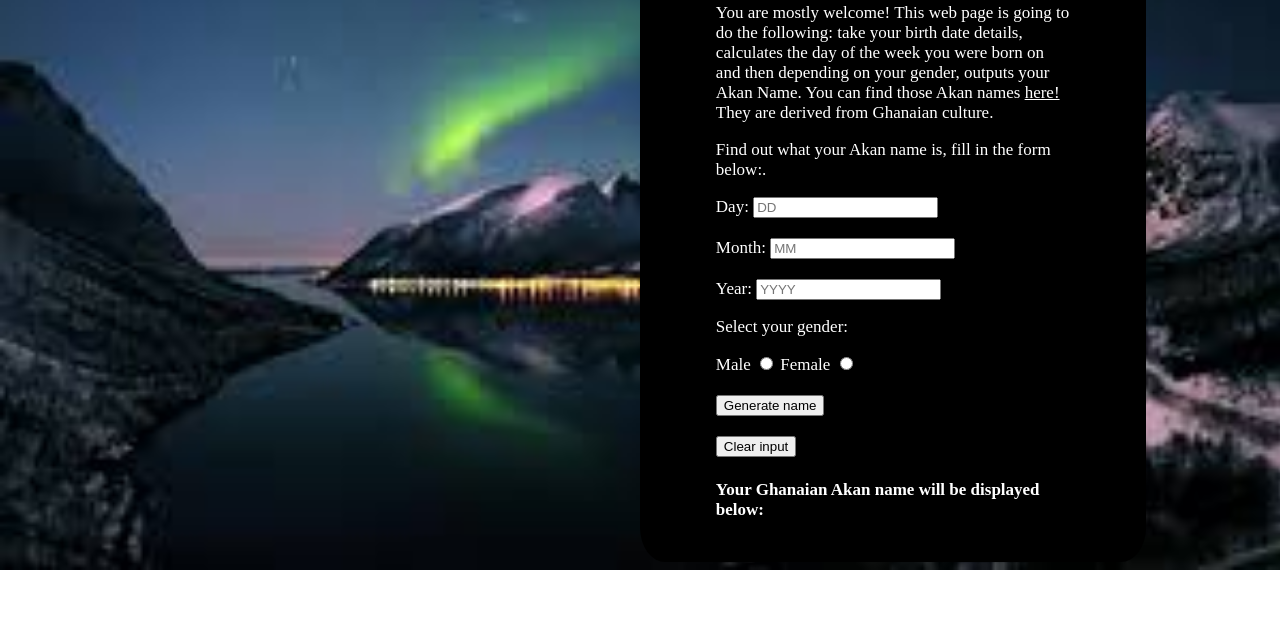
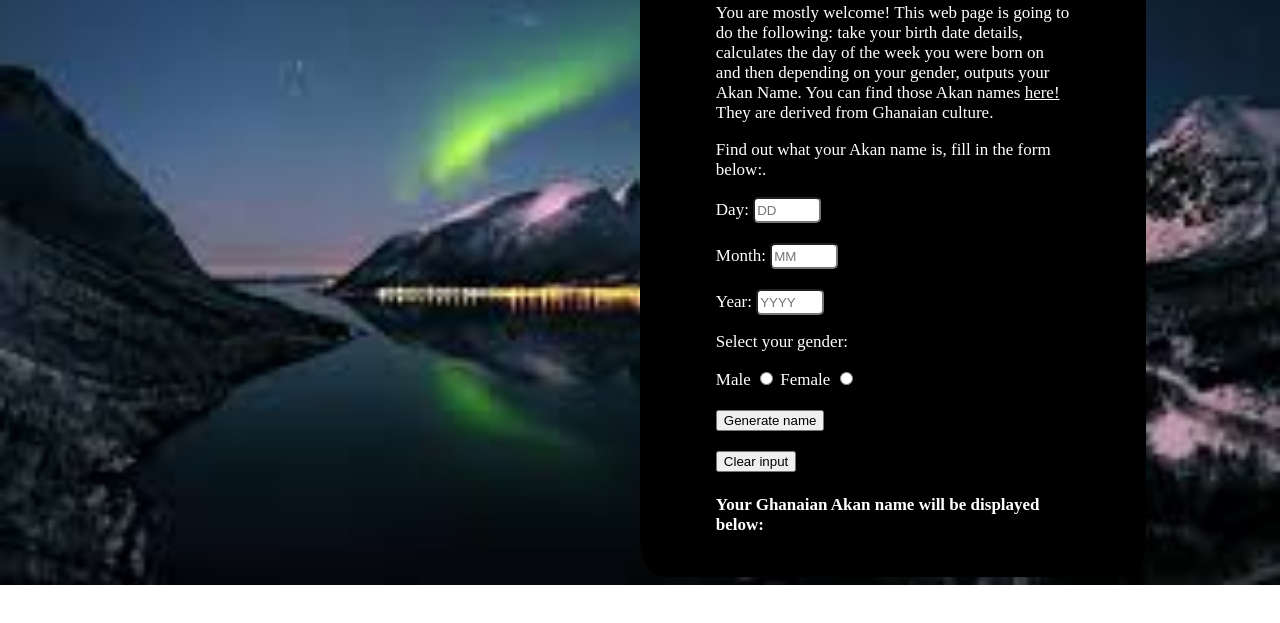
Before and after one commit to Benitha250/week2Project, a plain HTML site: page index.html in a window 1280 px wide. Shown: the part 149-772 px from the top of the page. Drawn offline with Linux system fonts and the light colour scheme.

Commit message:
add styles to the form

```diff
--- a/css/index.css
+++ b/css/index.css
@@ -30,3 +30,8 @@ h1{
 a:hover{
     color: cyan;
 }
+#year-input, #month-input, #day-input{
+    border-radius: 5px;
+    width: 60px;
+    height: 20px;
+  }
```
